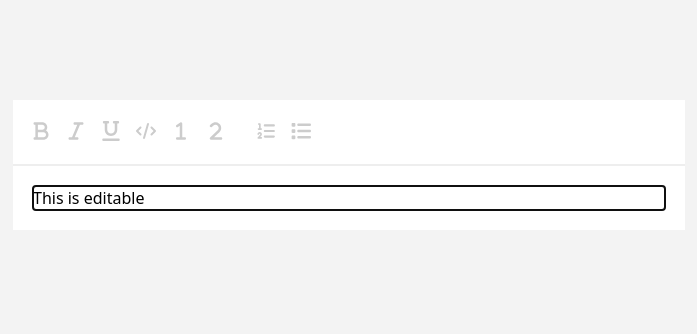
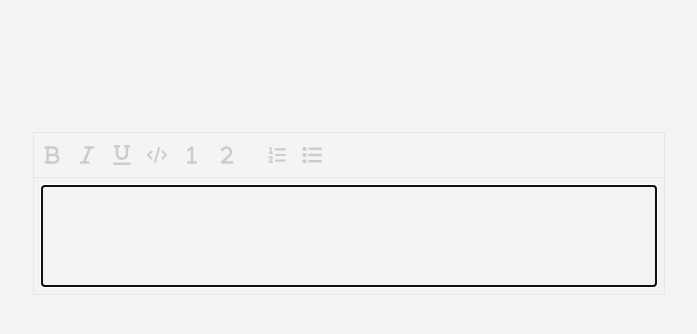
Before and after one commit to sairajchouhan/slate-nextjs-example, a Next.js app: page / in a window 1280 px wide. Shown: the top 334 px of the page, without its empty margins (291-988 px from the left). Built offline with nearby package versions, Linux system fonts and the light colour scheme.

Commit message:
change the basic styling

```diff
--- a/components/Rte.jsx
+++ b/components/Rte.jsx
@@ -9,7 +9,6 @@ import {
   Element as SlateElement,
 } from "slate";
 import { withHistory } from "slate-history";
-import { css } from "@emotion/css";
 
 import { Button, Icon, Toolbar } from "./RteComponents";
 
@@ -44,11 +43,11 @@ const RichTextExample = () => {
         <BlockButton format="numbered-list" icon="format_list_numbered" />
         <BlockButton format="bulleted-list" icon="format_list_bulleted" />
       </Toolbar>
+      <div className="border-l border-b border-r p-2">
         <Editable
-        renderPlaceholder={() => "this is a placeholder"}
+          className="min-h-[100px] max-h-[500px] overflow-scroll"
           renderElement={renderElement}
           renderLeaf={renderLeaf}
-        placeholder="Enter some rich text…"
           autoFocus
           onKeyDown={(event) => {
             for (const hotkey in HOTKEYS) {
@@ -60,6 +59,7 @@ const RichTextExample = () => {
             }
           }}
         />
+      </div>
     </Slate>
   );
 };
@@ -184,17 +184,7 @@ const Leaf = ({ attributes, children, leaf }) => {
   }
 
   if (leaf.code) {
-    children = (
-      <code
-        className={css`
-          font-family: monospace;
-          background-color: #eee;
-          padding: 3px;
-        `}
-      >
-        {children}
-      </code>
-    );
+    children = <code className="font-mono bg-[#eee] p-[3px]">{children}</code>;
   }
 
   if (leaf.italic) {
@@ -245,7 +235,7 @@ const MarkButton = ({ format, icon }) => {
 const initialValue = [
   {
     type: "paragraph",
-    children: [{ text: "This is editable " }],
+    children: [{ text: "" }],
   },
 ];
 
--- a/components/RteComponents.tsx
+++ b/components/RteComponents.tsx
@@ -8,7 +8,6 @@ interface BaseProps {
   icon: string;
   [key: string]: unknown;
 }
-type OrNull<T> = T | null;
 
 const FormatBold = ({ className, ...props }: { className: string }) => {
   return (
@@ -211,7 +210,7 @@ export const Button = React.forwardRef(
         reversed: boolean;
       } & BaseProps
     >,
-    ref: Ref<OrNull<HTMLSpanElement>>
+    ref: Ref<HTMLSpanElement>
   ) => (
     <span
       {...props}
@@ -244,10 +243,10 @@ export const EditorValue = React.forwardRef(
         value: any;
       } & BaseProps
     >,
-    ref: Ref<OrNull<null>>
+    ref: Ref<HTMLDivElement>
   ) => {
     const textLines = value.document.nodes
-      .map((node) => node.text)
+      .map((node: any) => node.text)
       .toArray()
       .join("\n");
     return (
@@ -293,7 +292,7 @@ export const EditorValue = React.forwardRef(
 export const Icon = React.forwardRef(
   (
     { className, icon, ...props }: PropsWithChildren<BaseProps>,
-    ref: Ref<OrNull<HTMLSpanElement>>
+    ref: Ref<HTMLSpanElement>
   ) => {
     return (
       <span
@@ -315,7 +314,7 @@ export const Icon = React.forwardRef(
 export const Instruction = React.forwardRef(
   (
     { className, ...props }: PropsWithChildren<BaseProps>,
-    ref: Ref<OrNull<HTMLDivElement>>
+    ref: Ref<HTMLDivElement>
   ) => (
     <div
       {...props}
@@ -337,7 +336,7 @@ export const Instruction = React.forwardRef(
 export const Menu = React.forwardRef(
   (
     { className, ...props }: PropsWithChildren<BaseProps>,
-    ref: Ref<OrNull<HTMLDivElement>>
+    ref: Ref<HTMLDivElement>
   ) => (
     <div
       {...props}
@@ -367,22 +366,12 @@ export const Portal = ({ children }: { children: React.ReactNode }) => {
 export const Toolbar = React.forwardRef(
   (
     { className, ...props }: PropsWithChildren<BaseProps>,
-    ref: Ref<OrNull<HTMLDivElement>>
+    ref: Ref<HTMLDivElement>
   ) => (
     <Menu
       {...props}
       ref={ref}
-      className={cx(
-        className,
-        css`
-          position: relative;
-          padding: 1px 18px 17px;
-          margin: 0 -20px;
-          border-bottom: 2px solid #eee;
-          margin-bottom: 20px;
-          width: full;
-        `
-      )}
+      className="px-2 py-3 border flex items-center bg-gray-100"
     />
   )
 );
--- a/pages/index.tsx
+++ b/pages/index.tsx
@@ -3,37 +3,16 @@ import { cx, css } from "@emotion/css";
 import RichTextExample from "../components/Rte";
 
 const Wrapper = ({ className, ...props }: { className: string }) => (
-  <div
-    {...props}
-    className={cx(
-      className,
-      css`
-        max-width: 42em;
-        margin: 0 auto;
-        padding: 20px;
-      `
-    )}
-  />
+  <div {...props} className="max-w-2xl mx-auto p-5" />
 );
 
 const ExampleContent = (props: any) => (
-  <Wrapper
-    {...props}
-    className={css`
-      background: white;
-    `}
-  />
+  <Wrapper {...props} className="bg-white" />
 );
 
 const Home: NextPage = () => {
   return (
-    <div
-      className={css`
-        background-color: #f3f3f3;
-        min-height: 100vh;
-        padding-top: 100px;
-      `}
-    >
+    <div className="bg-[#f3f3f3] min-h-screen py-28">
       <ExampleContent>
         <RichTextExample />
       </ExampleContent>
```
Lines whose indentation alone changed are shown as unchanged.
